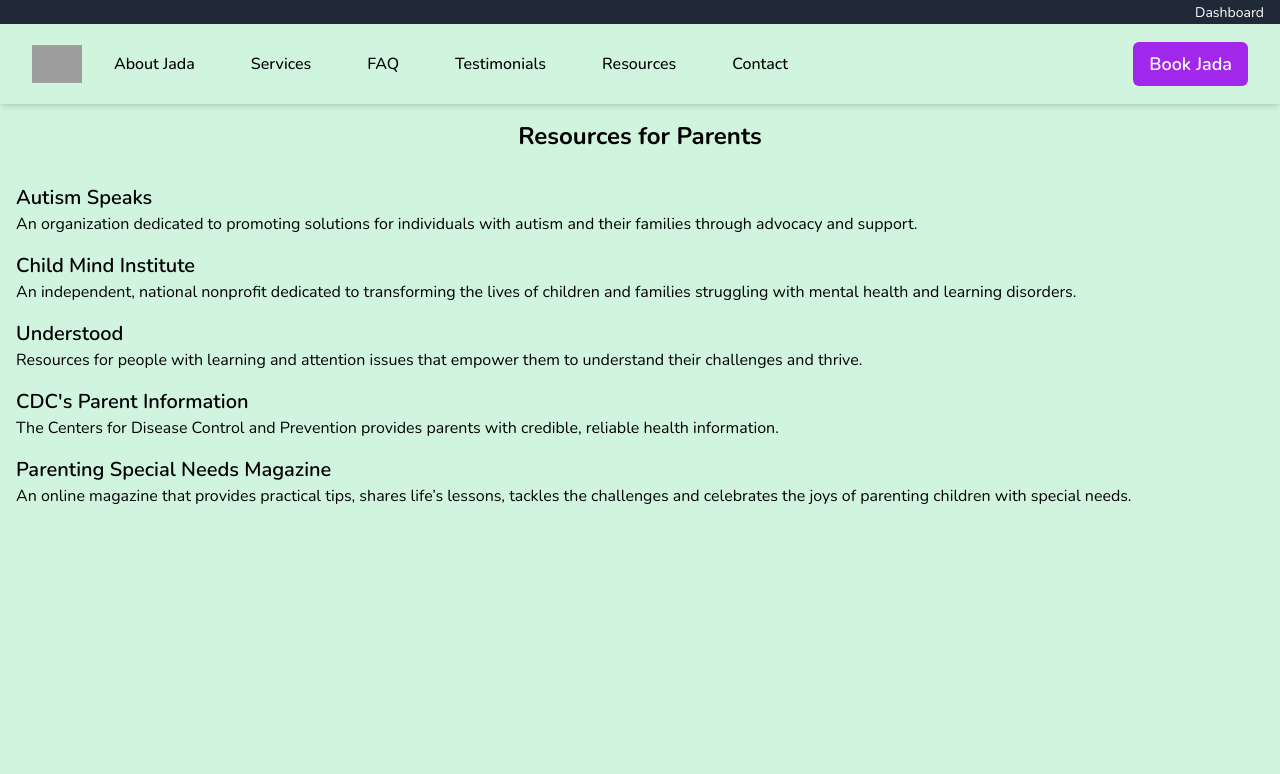
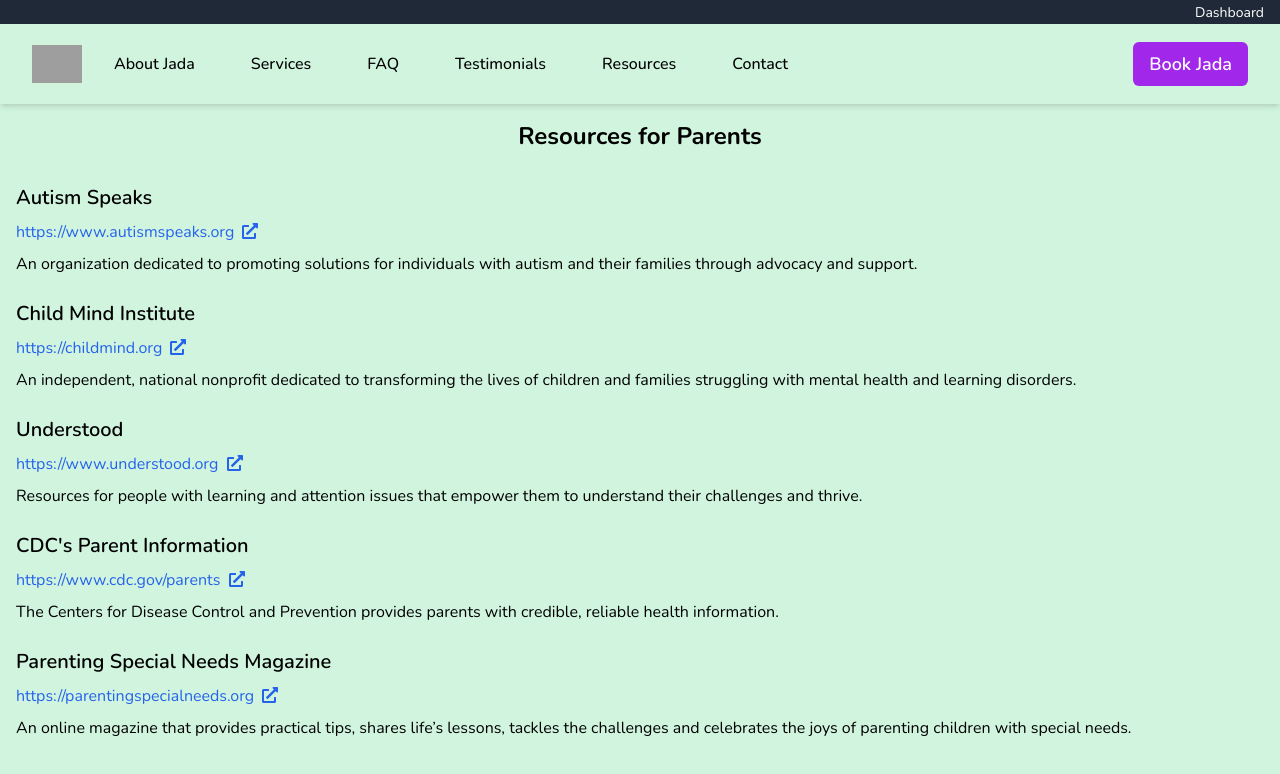
Before and after one commit to AdeshPawaroo/Hackathon, a Next.js app: page /resources in a window 1280 px wide. Shown: the top 774 px of the page. Built offline with nearby package versions, Linux system fonts and the light colour scheme; grey boxes are pictures that could not be loaded.

Commit message:
added icons to resources

```diff
--- a/app/resources/page.tsx
+++ b/app/resources/page.tsx
@@ -1,4 +1,5 @@
 import React from 'react';
+import { FaExternalLinkAlt } from 'react-icons/fa';
 
 const resources = [
   {
@@ -34,11 +35,17 @@
         <h1 className="text-2xl font-bold text-center mb-8">Resources for Parents</h1>
         <ul>
             {resources.map((resource, index) => (
-                    <li key={index} className="mb-4">
-                        <h2 className="text-xl font-semibold">
-                            <a href={resource.url} target="_blank" rel="noopener noreferrer">{resource.title}</a>
+                <li key={index} className="mb-6">
+                    <h2 className="text-xl font-semibold mb-2">
+                        <a href={resource.url} target="_blank" rel="noopener noreferrer">
+                            {resource.title}
+
+                        </a>
                     </h2>
-                        <p>{resource.description}</p>
+                    <a href={resource.url} target="_blank" rel="noopener noreferrer" className="text-blue-600 hover:text-blue-800 visited:text-purple-600">
+                        {resource.url} <FaExternalLinkAlt className="inline-block ml-1 mb-1" />
+                    </a>
+                    <p className="mt-2">{resource.description}</p>
                 </li>
             ))}
         </ul>
```
Lines whose indentation alone changed are shown as unchanged.
